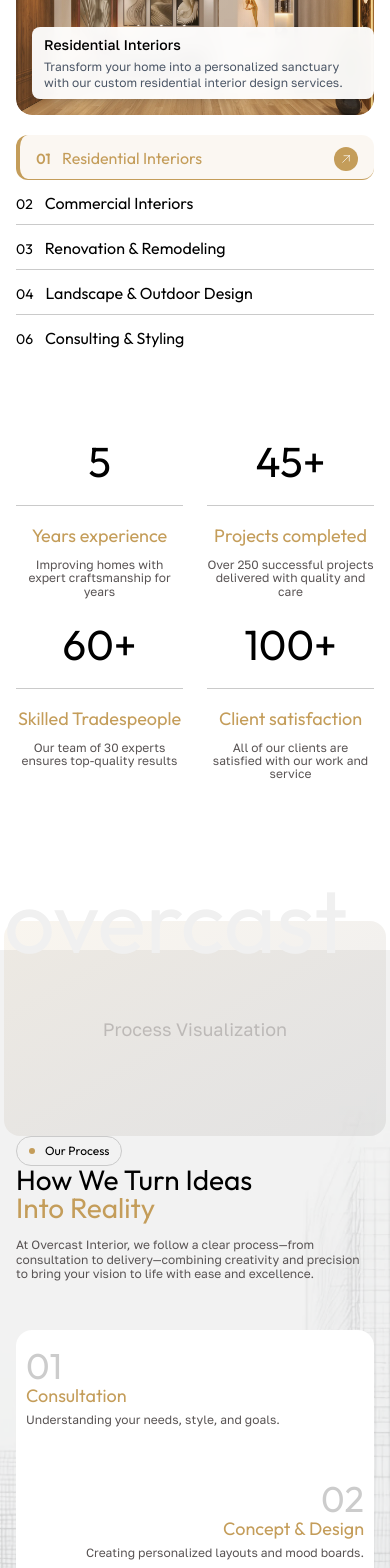
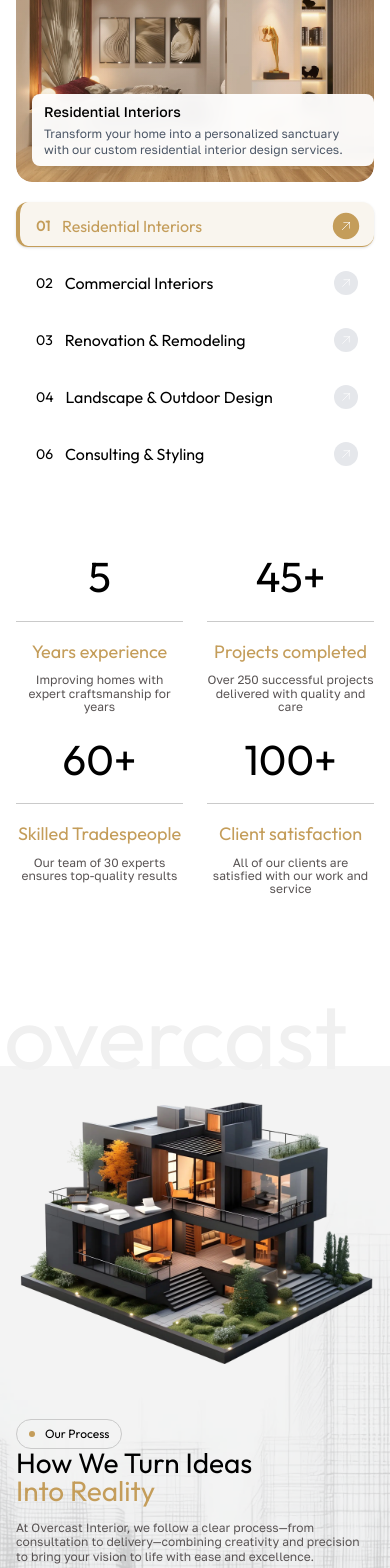
Before and after one commit to overcastinterior/overcast-website, a Next.js app: page / in a window 390 px wide. Shown: the part 3180-4748 px from the top of the page. Built offline with nearby package versions, Linux system fonts and the light colour scheme.

Commit message:
video section updated

```diff
--- a/package.json
+++ b/package.json
@@ -17,6 +17,7 @@
     "lucide-react": "^0.541.0",
     "motion": "^12.23.12",
     "next": "^14.2.33",
+    "nprogress": "^0.2.0",
     "react": "^18.2.0",
     "react-dom": "^18.2.0",
     "swiper": "^11.2.10",
@@ -26,6 +27,7 @@
     "@eslint/eslintrc": "^3",
     "@tailwindcss/postcss": "^4",
     "@types/node": "^20",
+    "@types/nprogress": "^0.2.3",
     "@types/react": "^18",
     "@types/react-dom": "^18",
     "eslint": "^8",
--- a/src/app/(frontend)/about/page.tsx
+++ b/src/app/(frontend)/about/page.tsx
@@ -3,6 +3,8 @@ import Badge from "@/components/small/Badge";
 import Link from "next/link";
 import CTASection from "@/components/shared/CTASection";
 import Footer from "@/components/shared/Footer";
+import aboutImg from "@/../public/images/360-degree.webp";
+import Image from "next/image";
 
 export const dynamic = "auto";
 
@@ -69,9 +71,7 @@ export default function AboutPage() {
                         <div className="relative">
                             <div className="relative rounded-2xl overflow-hidden">
                                 <div className="aspect-[4/3] bg-gradient-to-br from-primary/20 to-secondary/20 flex items-center justify-center">
-                                    <p className="text-secondary/50 font-golos text-lg">
-                                        Company Image Placeholder
-                                    </p>
+                                    <Image src={aboutImg} alt="aboutImg" />
                                 </div>
                             </div>
                             {/* Decorative element */}
--- a/src/app/globals.css
+++ b/src/app/globals.css
@@ -205,3 +205,57 @@
   opacity: 0.8;
   transition: opacity 0.3s ease;
 }
+
+/* NProgress Custom Styling */
+#nprogress {
+  pointer-events: none;
+}
+
+#nprogress .bar {
+  background: linear-gradient(90deg, #C49D5A 0%, #D4AF6A 50%, #C49D5A 100%);
+  position: fixed;
+  z-index: 9999;
+  top: 0;
+  left: 0;
+  width: 100%;
+  height: 3px;
+  box-shadow: 0 0 10px #C49D5A, 0 0 5px #C49D5A;
+  animation: shimmer 1.5s ease-in-out infinite;
+}
+
+#nprogress .peg {
+  display: block;
+  position: absolute;
+  right: 0px;
+  width: 100px;
+  height: 100%;
+  box-shadow: 0 0 15px #C49D5A, 0 0 8px #C49D5A;
+  opacity: 1.0;
+  transform: rotate(3deg) translate(0px, -4px);
+}
+
+@keyframes shimmer {
+  0%, 100% {
+    opacity: 1;
+  }
+  50% {
+    opacity: 0.8;
+  }
+}
+
+/* Smooth fade in animation */
+#nprogress .bar {
+  animation: nprogress-fade-in 0.3s ease-in, shimmer 1.5s ease-in-out infinite;
+}
+
+@keyframes nprogress-fade-in {
+  0% {
+    opacity: 0;
+    transform: scaleX(0);
+    transform-origin: left;
+  }
+  100% {
+    opacity: 1;
+    transform: scaleX(1);
+  }
+}
--- a/src/components/home/ServiceSection.tsx
+++ b/src/components/home/ServiceSection.tsx
@@ -25,38 +25,44 @@ export default function ServiceSection() {
         <div className="container mt-20 lg:mt-24 xl:mt-28">
           <div className="w-full grid grid-cols-1 gap-y-5 lg:grid-cols-12 lg:gap-y-0 lg:gap-x-10 xl:gap-x-14 lg:items-center">
             {/* img */}
-            <div className="img lg:col-span-6 relative overflow-hidden rounded-2xl xl:rounded-[25px]">
+            <div className="img lg:col-span-6 relative overflow-hidden rounded-2xl xl:rounded-[25px] aspect-[4/3]">
               <div className="relative w-full h-full">
-                {/* Dynamic Image Display */}
-                <div className="relative w-full h-full">
+                {/* Dynamic Image Display with smooth transitions */}
+                {servicesData.map((service) => (
+                  <div
+                    key={service.id}
+                    className={`absolute inset-0 transition-opacity duration-700 ease-in-out ${activeService.id === service.id ? 'opacity-100 z-10' : 'opacity-0 z-0'
+                      }`}
+                  >
                     <Image
-                    key={activeService.id}
-                    src={activeService.image}
-                    alt={activeService.title}
+                      src={service.image}
+                      alt={service.title}
                       width={800}
                       height={600}
-                    className="w-full h-full object-cover rounded-2xl xl:rounded-[25px] transition-all duration-700 ease-out transform hover:scale-105"
+                      className="w-full h-full object-cover rounded-2xl xl:rounded-[25px]"
+                      priority={service.id === '01'}
                     />
                     {/* Smooth fade overlay for image transitions */}
                     <div
-                    className="absolute inset-0 bg-gradient-to-r from-black/20 to-transparent transition-all duration-700 rounded-2xl xl:rounded-[25px]"
+                      className="absolute inset-0 bg-gradient-to-r from-black/20 to-transparent rounded-2xl xl:rounded-[25px]"
                       style={{
-                      background: `linear-gradient(45deg, ${activeService.id === '01' ? 'rgba(196,157,90,0.2)' :
-                        activeService.id === '02' ? 'rgba(59,130,246,0.2)' :
-                        activeService.id === '03' ? 'rgba(34,197,94,0.2)' :
-                        activeService.id === '04' ? 'rgba(168,85,247,0.2)' :
-                        activeService.id === '05' ? 'rgba(239,68,68,0.2)' :
+                        background: `linear-gradient(45deg, ${service.id === '01' ? 'rgba(196,157,90,0.2)' :
+                          service.id === '02' ? 'rgba(59,130,246,0.2)' :
+                            service.id === '03' ? 'rgba(34,197,94,0.2)' :
+                              service.id === '04' ? 'rgba(168,85,247,0.2)' :
+                                service.id === '05' ? 'rgba(239,68,68,0.2)' :
                                   'rgba(245,101,101,0.2)'} 0%, transparent 100%)`
                       }}
                     ></div>
                   </div>
+                ))}
 
                 {/* Service indicator */}
-                <div className="absolute bottom-4 left-4 bg-white/95 backdrop-blur-sm px-3 py-2 rounded-lg transition-all duration-400 transform translate-y-0 opacity-100 shadow-lg">
-                  <p className="text-black font-golos font-medium text-sm">
+                <div className="absolute bottom-4 left-4 bg-white/95 backdrop-blur-sm px-3 py-2 rounded-lg transition-all duration-500 z-20 shadow-lg">
+                  <p className="text-black font-golos font-medium text-sm transition-all duration-500">
                     {activeService.title}
                   </p>
-                  <p className="text-gray-600 font-golos text-xs mt-1">
+                  <p className="text-gray-600 font-golos text-xs mt-1 transition-all duration-500">
                     {activeService.description}
                   </p>
                 </div>
@@ -71,16 +77,14 @@ export default function ServiceSection() {
                   <li
                     key={service.id}
                     onMouseEnter={() => setActiveService(service)}
-                    className={`flex items-center justify-between group pb-2 lg:pb-3.5 xl:pb-4 cursor-pointer transition-all duration-200 ${
-                      activeService.id === service.id
-                        ? 'bg-primary/8 px-4 py-3 rounded-xl border-l-4 border-primary'
-                        : 'hover:bg-gray-50/30 hover:px-2 hover:py-1 hover:rounded-lg'
+                    className={`flex items-center justify-between group pb-2 lg:pb-3.5 xl:pb-4 px-4 py-3 rounded-xl border-l-4 cursor-pointer transition-all duration-300 ease-in-out ${activeService.id === service.id
+                        ? 'bg-primary/10 border-primary shadow-sm'
+                        : 'bg-transparent border-transparent hover:bg-gray-50/50 hover:border-gray-200'
                       }`}
                   >
                     <div className="flex items-center gap-x-3 xl:gap-x-5">
                       <span
-                        className={`font-cal font-normal text-sm lg:text-lg xl:text-[20px] leading-[110%] block transition-colors duration-200 ${
-                          activeService.id === service.id
+                        className={`font-cal font-normal text-sm lg:text-lg xl:text-[20px] leading-[110%] block transition-all duration-300 ${activeService.id === service.id
                             ? 'text-primary font-semibold'
                             : 'text-black group-hover:text-primary'
                           }`}
@@ -88,8 +92,7 @@ export default function ServiceSection() {
                         {service.id}
                       </span>
                       <p
-                        className={`font-cal font-normal text-base lg:text-xl xl:text-[30px] leading-[110%] transition-colors duration-200 ${
-                          activeService.id === service.id
+                        className={`font-cal font-normal text-base lg:text-xl xl:text-[30px] leading-[110%] transition-all duration-300 ${activeService.id === service.id
                             ? 'text-primary font-medium'
                             : 'text-black group-hover:text-primary'
                           }`}
@@ -99,17 +102,15 @@ export default function ServiceSection() {
                     </div>
                     <Link
                       href={service.link}
-                      className={`w-6 h-6 lg:w-[34px] lg:h-[34px] rounded-full flex items-center justify-center transition-all duration-200 ${
-                        activeService.id === service.id
-                          ? 'bg-primary'
-                          : 'bg-transparent group-hover:bg-primary'
+                      className={`w-6 h-6 lg:w-[34px] lg:h-[34px] rounded-full flex items-center justify-center transition-all duration-300 ${activeService.id === service.id
+                          ? 'bg-primary scale-110'
+                          : 'bg-gray-200 group-hover:bg-primary group-hover:scale-110'
                         }`}
                     >
                       <Image
                         src={arrowTop}
                         alt="icon"
-                        className={`w-2 lg:w-3 transition-all duration-200 ${
-                          activeService.id === service.id ? 'brightness-0 invert' : 'group-hover:brightness-0 group-hover:invert'
+                        className={`w-2 lg:w-3 transition-all duration-300 ${activeService.id === service.id ? 'brightness-0 invert' : 'group-hover:brightness-0 group-hover:invert'
                           }`}
                       />
                     </Link>
--- a/src/components/home/StepsSection.tsx
+++ b/src/components/home/StepsSection.tsx
@@ -1,6 +1,8 @@
 import Badge from "@/components/small/Badge";
 import Link from "next/link";
 import stepsData from "../../../lib/data/home/steps.json";
+import Image from "next/image";
+import openHouse from "@/../public/images/open-house.webp";
 
 const StepsSection = () => {
   return (
@@ -18,9 +20,11 @@ const StepsSection = () => {
           <h2 className="font-cal font-normal text-[90px] lg:text-[220px] xl:text-[300px] text-[#F0F0F0] leading-[110%]">
             overcast
           </h2>
-          <div className="w-full -mt-12 lg:absolute lg:right-0 lg:z-10 lg:-top-20 lg:max-w-[50%] aspect-video bg-gradient-to-br from-primary/10 to-secondary/10 rounded-2xl flex items-center justify-center">
-            <p className="text-secondary/30 font-golos text-lg">Process Visualization</p>
-          </div>
+          <Image
+            src={openHouse}
+            alt="openHouse"
+            className="w-full -mt-12 lg:absolute lg:right-0 lg:z-10 lg:-top-20 lg:max-w-[50%]"
+          />
         </div>
         <div className="container lg:pt-5">
           <div className="flex flex-col">
--- /dev/null
+++ b/src/components/shared/TopProgressBar.tsx
@@ -0,0 +1,26 @@
+"use client";
+
+import { useEffect } from "react";
+import { usePathname, useSearchParams } from "next/navigation";
+import NProgress from "nprogress";
+import "nprogress/nprogress.css";
+
+// Configure NProgress
+NProgress.configure({
+    showSpinner: false,
+    trickleSpeed: 200,
+    minimum: 0.08,
+    easing: "ease",
+    speed: 500,
+});
+
+export default function TopProgressBar() {
+    const pathname = usePathname();
+    const searchParams = useSearchParams();
+
+    useEffect(() => {
+        NProgress.done();
+    }, [pathname, searchParams]);
+
+    return null;
+}
```
Also changed, not shown: src/app/layout.tsx (+13 -2 lines), src/components/shared/CTASection.tsx (+4 -6 lines), src/components/shared/Footer.tsx (+5 -5 lines), src/components/shared/NavigationEvents.tsx (added, +39 -0 lines), public/images/long-house.webp (deleted), 1 other file (tests, documents, lock files or other folders). Lines whose indentation alone changed are shown as unchanged.
